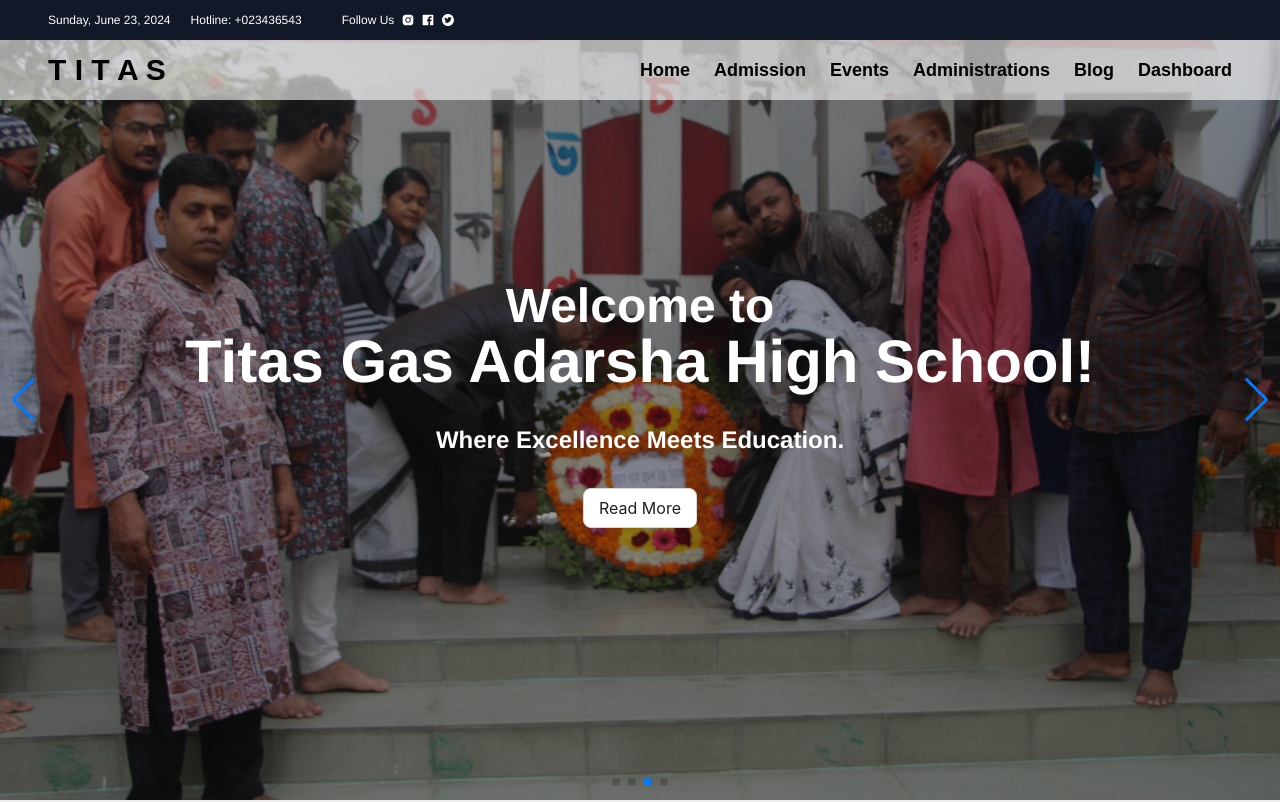
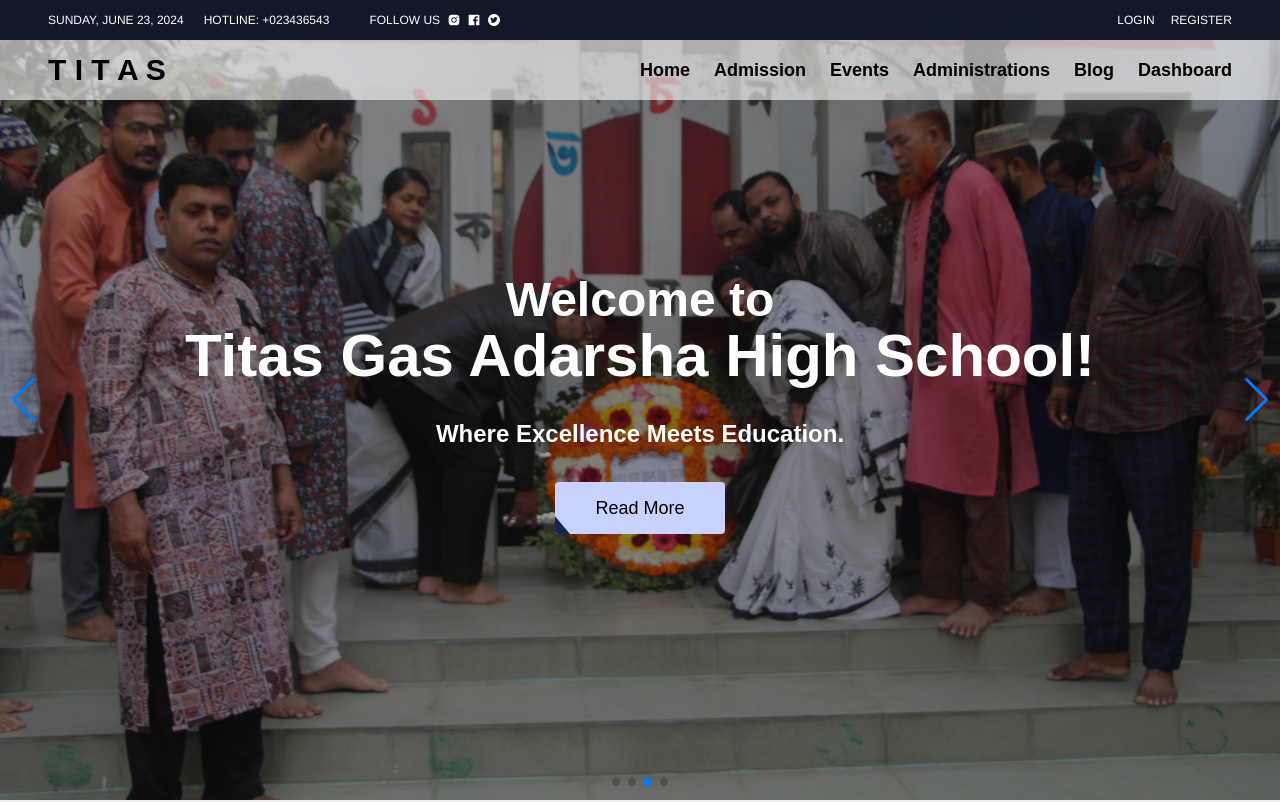
Before and after one commit to hassansabbir/titas-web-app-client, a React (Vite) app: page / in a window 1280 px wide. Shown: the top 802 px of the page. Built offline with nearby package versions, Linux system fonts and the light colour scheme.

Commit message:
shared button, a hook named useScreen for handling screensize and hiding the hotlineNavbar with it

```diff
--- a/src/components/layout/Dashboard/Sidebar.tsx
+++ b/src/components/layout/Dashboard/Sidebar.tsx
@@ -18,40 +18,25 @@ const Sidebar = () => {
     <Sider
       breakpoint="lg"
       collapsedWidth="0"
-      style={{
-        height: "100vh",
-        position: "sticky",
-        top: "0",
-        left: "0",
-        display: "flex",
-        flexDirection: "column",
-      }}
+      className="flex flex-col h-screen sticky top-0 left-0"
     >
-      <div
-        className="mt-20"
-        style={{
-          color: "white",
-          height: "4rem",
-          display: "flex",
-          justifyContent: "center",
-          alignItems: "center",
-        }}
-      >
+      <div className="mt-10 text-white h-16 flex justify-center items-center">
         <h1>T I T A S</h1>
       </div>
+      <div className="flex-1 flex flex-col justify-between">
         <Menu
           theme="dark"
           mode="inline"
           defaultSelectedKeys={["4"]}
           items={items}
-        style={{ flex: 1 }}
         />
-      <div style={{ marginBottom: "16px", textAlign: "center" }}>
+        <div className="mt-auto mb-4 text-center">
           <Link to="/">
-          <Button type="primary" style={{ width: "90%" }}>
+            <Button type="primary" className="w-11/12 ">
               Home
             </Button>
           </Link>
+        </div>
       </div>
     </Sider>
   );
--- a/src/components/shared/HotlineNavbar.tsx
+++ b/src/components/shared/HotlineNavbar.tsx
@@ -7,7 +7,7 @@ import LiveDate from "../ui/LiveDate";
 
 const HotlineNavbar = () => {
   return (
-    <div className="bg-gray-900 text-white py-3 px-12 flex justify-between text-xs">
+    <div className="bg-gray-900 text-white py-3 uppercase px-12 flex justify-between text-xs">
       <div className="flex gap-10">
         <ul className="flex gap-5">
           <li>
@@ -28,8 +28,9 @@ const HotlineNavbar = () => {
           </p>
         </div>
       </div>
-      <div>
-        <ul className="flex gap-2"></ul>
+      <div className="flex gap-4">
+        <p>Login</p>
+        <p>Register</p>
       </div>
     </div>
   );
--- a/src/components/shared/Navbar.tsx
+++ b/src/components/shared/Navbar.tsx
@@ -3,6 +3,7 @@ import { Drawer, Dropdown, Space } from "antd";
 import { MenuOutlined } from "@ant-design/icons";
 import { Link } from "react-router-dom";
 import HotlineNavbar from "./HotlineNavbar";
+import useScreen from "../../hooks/useScreen";
 
 type MenuItem =
   | {
@@ -77,6 +78,7 @@ const admissionItems: MenuItem[] = [
 ];
 
 const Navbar = () => {
+  const screenSize = useScreen();
   const [open, setOpen] = useState(false);
 
   const navItems = (
@@ -126,7 +128,7 @@ const Navbar = () => {
 
   return (
     <div className=" fixed w-full z-10 ">
-      <HotlineNavbar />
+      <>{screenSize < 768 || screenSize < 1024 ? "" : <HotlineNavbar />}</>
       <div className="flex items-center justify-between py-3 px-12 bg-opacity-60 bg-white text-black  ">
         <div>
           <h1 className="text-3xl font-displayTwo font-bold">
@@ -144,7 +146,7 @@ const Navbar = () => {
         <div className="lg:hidden" onClick={showDrawer}>
           <MenuOutlined />
         </div>
-        <Drawer title="DRAWER" onClose={onClose} open={open}>
+        <Drawer className="text-4xl font-displayTwo" title="Menu"  onClose={onClose} open={open}>
           <ul>{navItems}</ul>
         </Drawer>
       </div>
--- /dev/null
+++ b/src/components/ui/Button.tsx
@@ -0,0 +1,22 @@
+import React from "react";
+
+interface AnimatedButtonProps {
+  href: string;
+  children: React.ReactNode;
+}
+
+const Button: React.FC<AnimatedButtonProps> = ({ href, children }) => {
+  return (
+    <a
+      href={href}
+      className="relative inline-flex items-center justify-start px-10 py-3 text-lg overflow-hidden font-medium transition-all bg-indigo-200 rounded hover:bg-white group"
+    >
+      <span className="w-48 h-48 rounded rotate-[-40deg] bg-blue-950 absolute bottom-0 left-0 -translate-x-full ease-out duration-500 transition-all translate-y-full mb-9 ml-9 group-hover:ml-0 group-hover:mb-32 group-hover:translate-x-0"></span>
+      <span className="relative w-full text-left text-black transition-colors duration-300 ease-in-out group-hover:text-white">
+        {children}
+      </span>
+    </a>
+  );
+};
+
+export default Button;
--- /dev/null
+++ b/src/hooks/useScreen.ts
@@ -0,0 +1,18 @@
+import { useEffect, useState } from "react";
+
+const useScreen = (): number => {
+  const [screenSize, setScreenSize] = useState<number>(window.innerWidth);
+
+  const handleSet = () => {
+    setScreenSize(window.innerWidth);
+  };
+
+  useEffect(() => {
+    handleSet();
+    window.addEventListener("resize", handleSet);
+    return () => window.removeEventListener("resize", handleSet);
+  }, []);
+  return screenSize;
+};
+
+export default useScreen;
--- a/src/pages/Home/Slider/Slider.tsx
+++ b/src/pages/Home/Slider/Slider.tsx
@@ -9,8 +9,7 @@ import imageOne from "../../../assets/SliderImages/imageOne.jpg";
 import imageTwo from "../../../assets/SliderImages/imageTwo.jpg";
 import imageThree from "../../../assets/SliderImages/imageThree.jpg";
 import imageFour from "../../../assets/SliderImages/imageFour.jpg";
-
-import { Button } from "antd";
+import Button from "../../../components/ui/Button";
 
 const Slider = () => {
   return (
@@ -26,56 +25,57 @@ const Slider = () => {
       }}
       navigation={true}
       modules={[Autoplay, Pagination, Navigation]}
-      className="mySwiper h-screen"
+      className="mySwiper h-screen font-displayThree"
     >
-      <SwiperSlide className="relative">
+      <SwiperSlide className="relative ">
         <div className="absolute inset-0 flex items-center justify-center bg-black bg-opacity-40">
-          <div className="text-center text-white px-5 text-2xl md:text-6xl font-bold md:space-y-8 space-y-4">
+          <div className="text-center text-white px-5 text-2xl md:text-6xl font-semibold md:space-y-8 space-y-4">
             <h1>
-              <span className="md:text-5xl"> Welcome to </span>
+              <span className="md:text-5xl "> Welcome to </span>
               <br /> Titas Gas Adarsha High School!
             </h1>
             <p className="md:text-2xl">Where Excellence Meets Education.</p>
-            <Button size="large">Read More</Button>
+            {/* <Button size="large">Read More</Button> */}
+            <Button href="/">Read More</Button>
           </div>
         </div>
         <img src={imageOne} alt="" className="w-full" />
       </SwiperSlide>
       <SwiperSlide className="relative">
         <div className="absolute inset-0 flex items-center justify-center bg-black bg-opacity-40">
-          <div className="text-center text-white px-5 text-2xl md:text-6xl font-bold  md:space-y-8 space-y-4">
+          <div className="text-center text-white px-5 text-2xl md:text-6xl font-semibold  md:space-y-8 space-y-4">
             <h1>
               <span className="md:text-5xl"> Welcome to </span>
               <br /> Titas Gas Adarsha High School!
             </h1>
             <p className="md:text-2xl">Where Excellence Meets Education.</p>
-            <Button size="large">Read More</Button>
+            <Button href="/">Read More</Button>
           </div>
         </div>
         <img src={imageTwo} alt="" className="w-full" />
       </SwiperSlide>
       <SwiperSlide className="relative">
         <div className="absolute inset-0 flex items-center justify-center bg-black bg-opacity-40">
-          <div className="text-center text-white px-5 text-2xl md:text-6xl font-bold  md:space-y-8 space-y-4">
+          <div className="text-center text-white px-5 text-2xl md:text-6xl font-semibold  md:space-y-8 space-y-4">
             <h1>
               <span className="md:text-5xl"> Welcome to </span>
               <br /> Titas Gas Adarsha High School!
             </h1>
             <p className="md:text-2xl">Where Excellence Meets Education.</p>
-            <Button size="large">Read More</Button>
+            <Button href="/">Read More</Button>
           </div>
         </div>
         <img src={imageThree} alt="" className="w-full" />
       </SwiperSlide>
       <SwiperSlide className="relative">
         <div className="absolute inset-0 flex items-center justify-center bg-black bg-opacity-40">
-          <div className="text-center text-white px-5 text-2xl md:text-6xl font-bold  md:space-y-8 space-y-4">
+          <div className="text-center text-white px-5 text-2xl md:text-6xl font-semibold  md:space-y-8 space-y-4">
             <h1>
               <span className="md:text-5xl"> Welcome to </span>
               <br /> Titas Gas Adarsha High School!
             </h1>
             <p className="md:text-2xl">Where Excellence Meets Education.</p>
-            <Button size="large">Read More</Button>
+            <Button href="/">Read More</Button>
           </div>
         </div>
         <img src={imageFour} alt="" className="w-full" />
```
Lines whose indentation alone changed are shown as unchanged.
